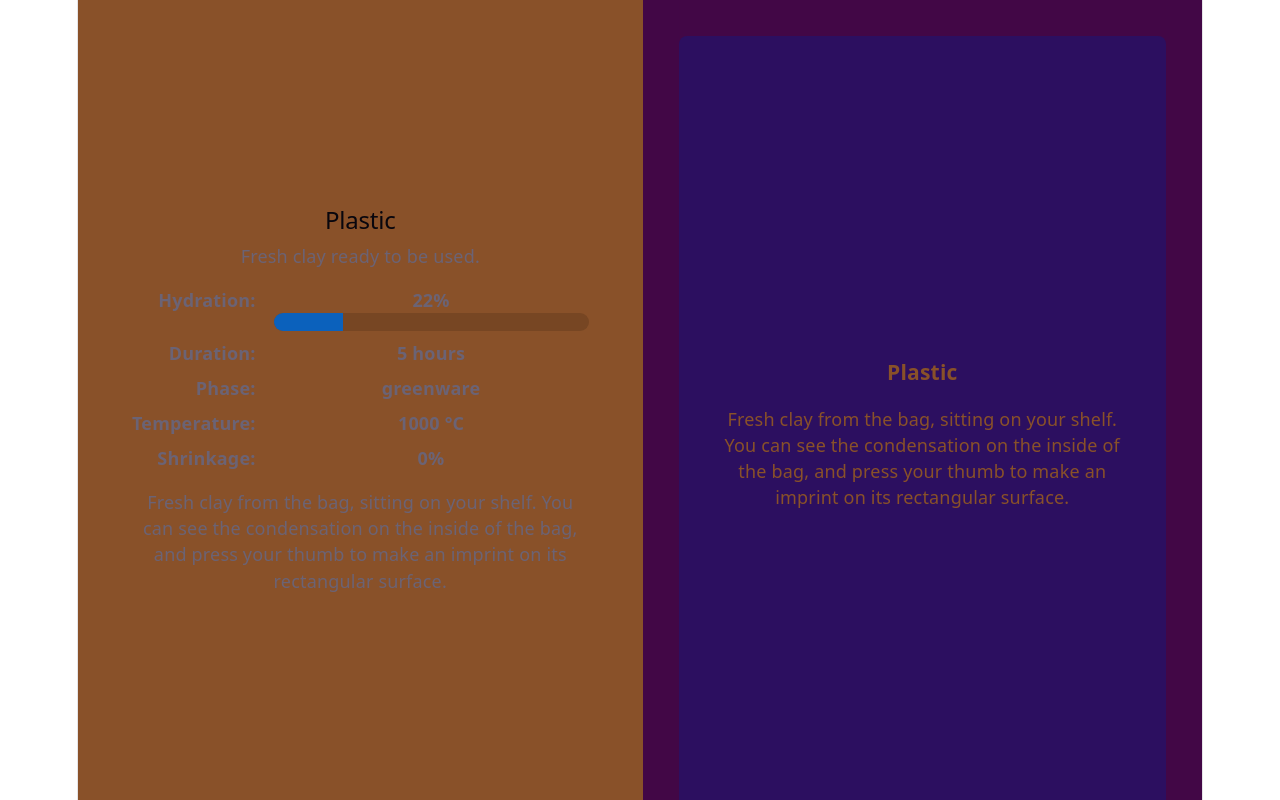
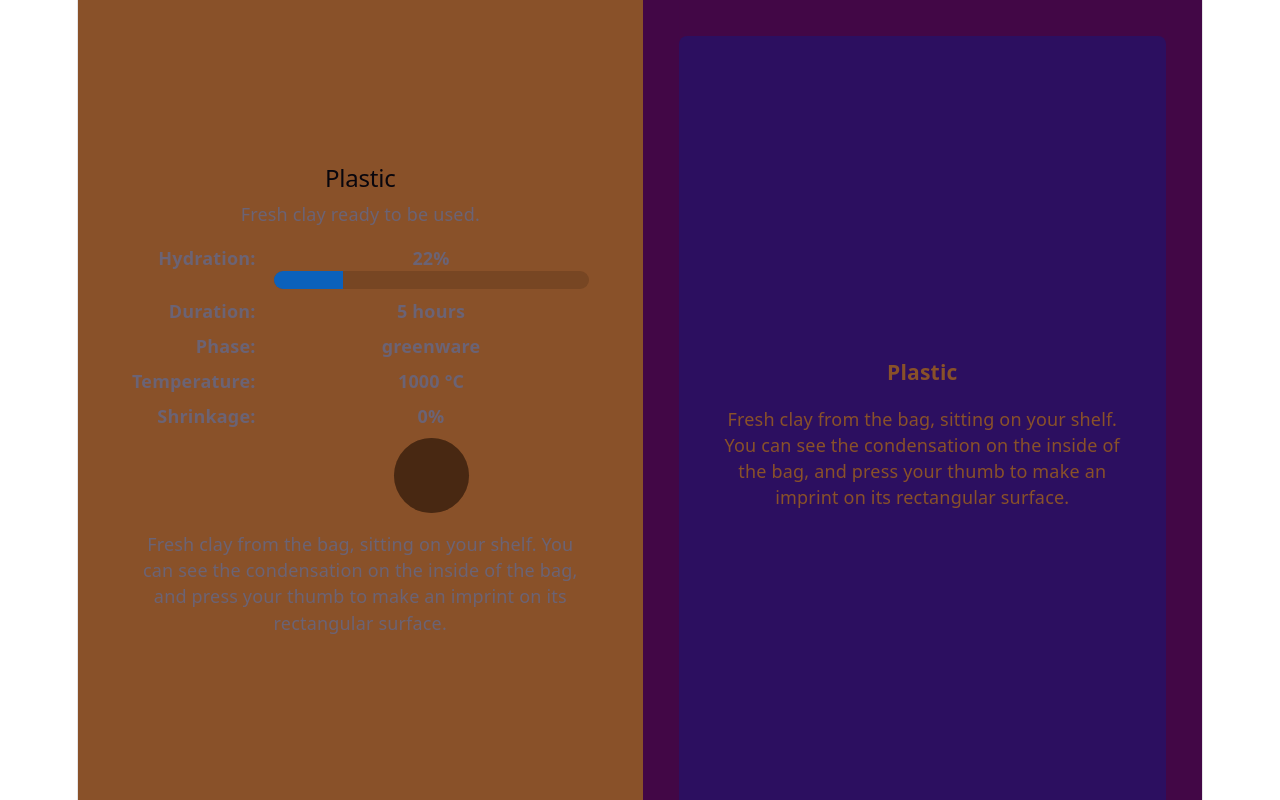
Before and after one commit to Vebop/epo-hw, a React (Vite) app: page / in a window 1280 px wide. Shown: the top 800 px of the page. Built offline with nearby package versions, Linux system fonts and the light colour scheme.

Commit message:
Animate shrinkage percentages

```diff
--- a/src/App.css
+++ b/src/App.css
@@ -75,5 +75,26 @@
  .hydration-fill {
    height: 100%;
    background-color: #0b61bc;
-   transition: width 0.5s ease-out;
+   transition: width 0.8s ease-out;
  }
+
+/* start with a shape, then an svg of a pot*/
+ .shrinkage-icon{
+    height: 75px;
+    width: 75px;
+    display: flex;
+    background-color: #6e4120;
+    border-radius: 100%;
+    justify-content: center;
+    align-items: center;
+    margin: 0.5rem auto 0 auto;
+ }
+
+ .shrinkage-fill{
+    height: 100%;
+    width: 100%;
+    display: flex;
+    background-color: #482812;
+    border-radius: 50%;
+    transition: transform 0.8s ease-out;
+ }
--- a/src/components/CeramicVisual.tsx
+++ b/src/components/CeramicVisual.tsx
@@ -21,7 +21,12 @@ function CeramicVisual({ceramic}: {ceramic: CeramicType}) {
         <dt>Temperature:</dt>
         <dd>{ceramic.temperature} °C</dd>
         <dt>Shrinkage:</dt>
-        <dd>{ceramic.shrinkage}%</dd>
+        <dd>{ceramic.shrinkage}%
+            <div shrink-track className="shrinkage-icon">
+                <div shrunk-fill className="shrinkage-fill" style={{transform: `scale(${(100-ceramic.shrinkage)/100})`}}>
+                </div>
+             </div>
+        </dd>
       </dl>
       <p>{ceramic.blurb}</p>
     </section>
--- a/src/data/phases.ts
+++ b/src/data/phases.ts
@@ -61,7 +61,7 @@ let leatherhard: CeramicType = {
     duration: 5,
     phase: "greenware",
     temperature: 1000,
-    shrinkage: 0,
+    shrinkage: 5,
     blurb: ""
 };
 
@@ -74,7 +74,7 @@ let drying: CeramicType = {
     duration: 5,
     phase: "greenware",
     temperature: 1000,
-    shrinkage: 0,
+    shrinkage: 8,
     blurb: ""
 };
 
@@ -87,7 +87,7 @@ let bisque: CeramicType = {
     duration: 5,
     phase: "bisqueware",
     temperature: 1000,
-    shrinkage: 0,
+    shrinkage: 10,
     blurb: ""
 };
 
@@ -100,7 +100,7 @@ let glaze: CeramicType = {
     duration: 5,
     phase: "bisqueware",
     temperature: 1000,
-    shrinkage: 0,
+    shrinkage: 10,
     blurb: ""
 };
 
@@ -113,7 +113,7 @@ let firing: CeramicType = {
     duration: 5,
     phase: "firing-stoneware",
     temperature: 1000,
-    shrinkage: 0,
+    shrinkage: 15, //4-15%
     blurb: ""
 };
 
```
